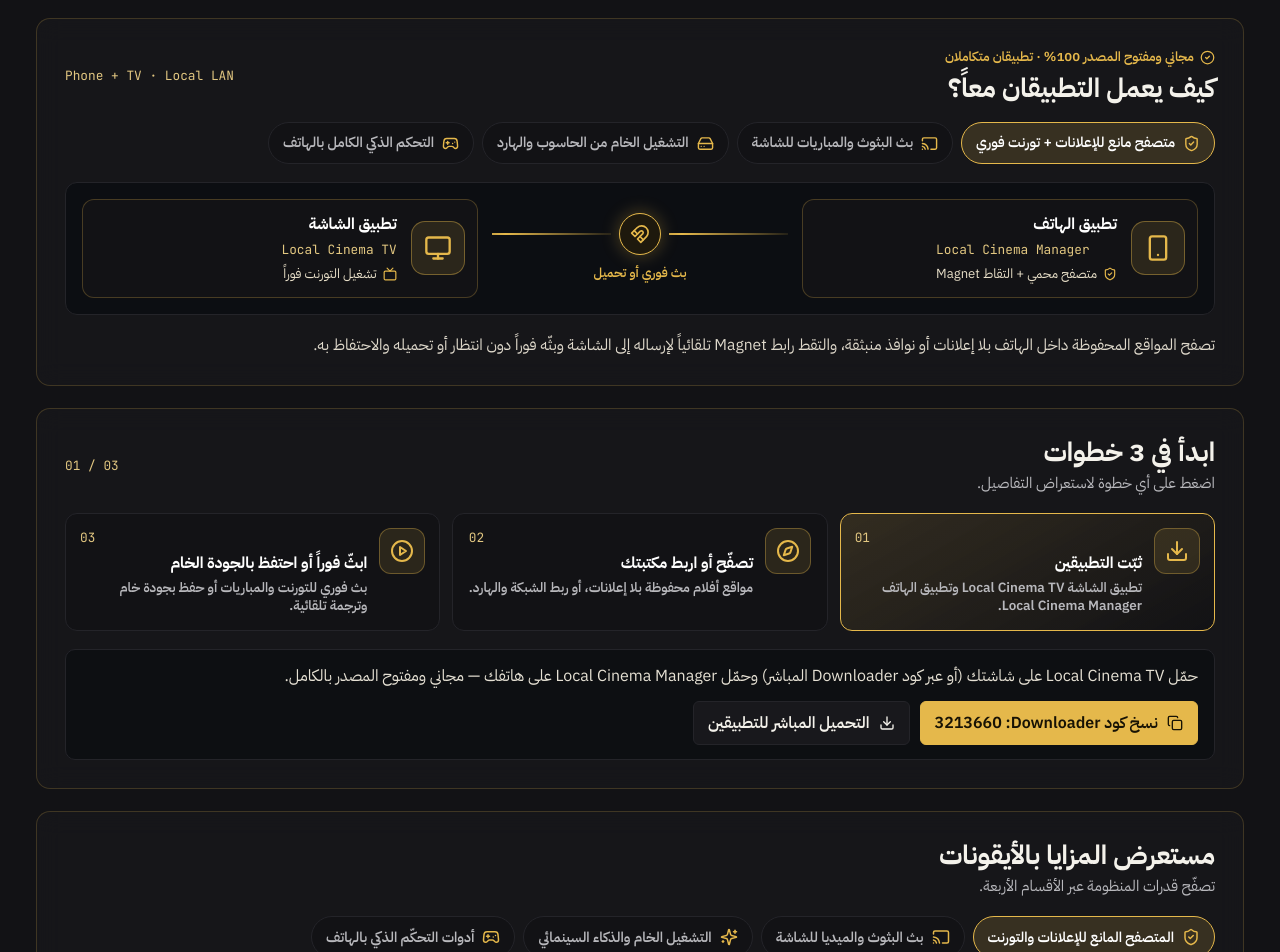
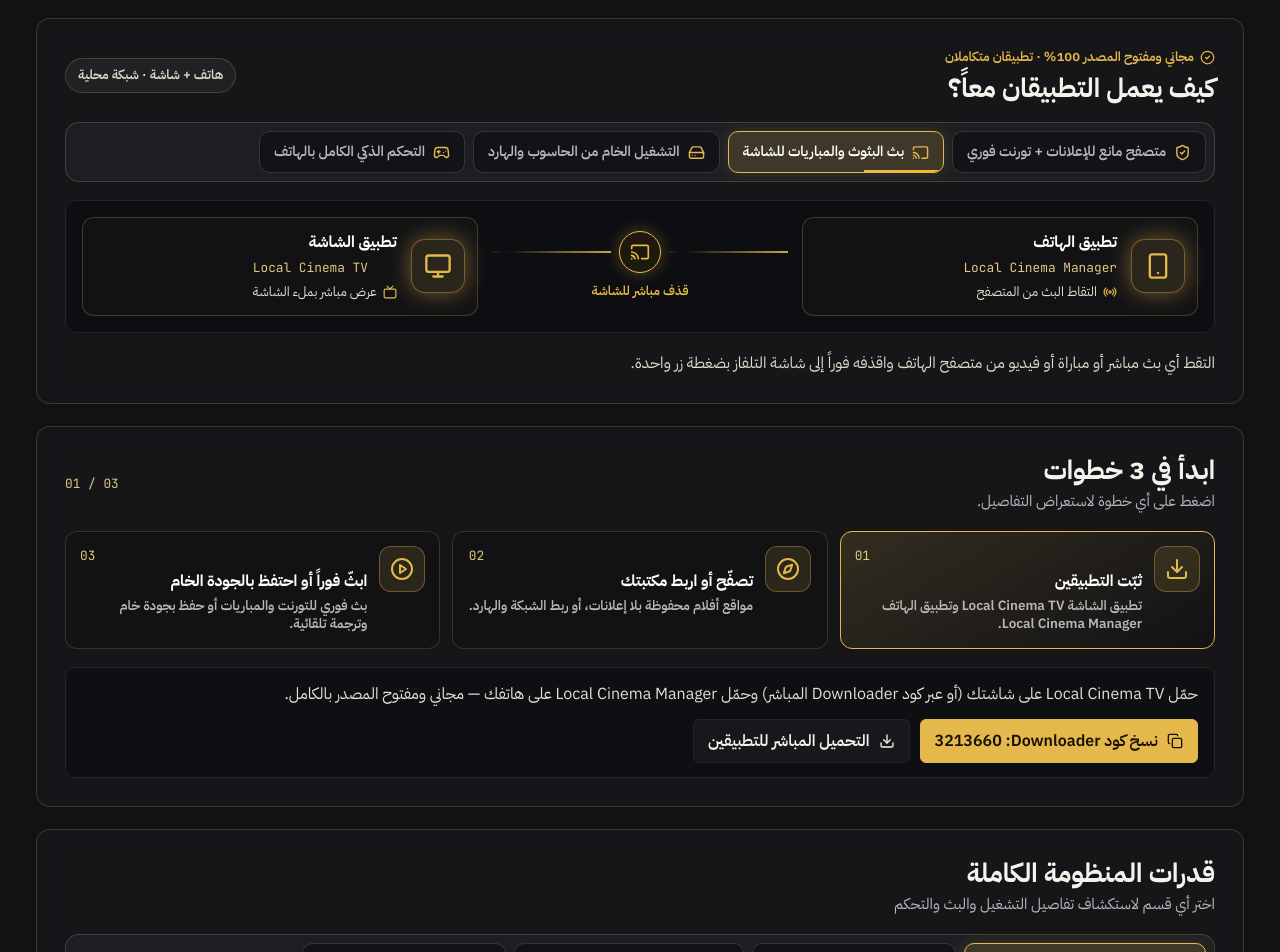
Before and after one commit to alnouri96/meedx, a React (Vite) app: page / in a window 1280 px wide. Shown: the part 1460-2412 px from the top of the page. Built offline with nearby package versions, Linux system fonts and the light colour scheme.

Commit message:
Improve interactive showcase UX, copy localization, auto-cycle, and animations

```diff
--- a/src/InteractiveShowcase.jsx
+++ b/src/InteractiveShowcase.jsx
@@ -1,4 +1,4 @@
-import React, { useState } from 'react';
+import React, { useState, useEffect } from 'react';
 import {
   ShieldCheck, ShieldOff, Magnet, Cast, Radio, HardDrive, Server,
   Smartphone, Monitor, MousePointer2, Gamepad2, Download, Compass,
@@ -9,10 +9,19 @@ import {
 
 export function InteractiveShowcase({ t, L, copy }) {
   const [scenario, setScenario] = useState(0);
+  const [autoPlay, setAutoPlay] = useState(true);
   const [step, setStep] = useState(0);
   const [tab, setTab] = useState(0);
   const [torrentMode, setTorrentMode] = useState('stream');
   const [activeBento, setActiveBento] = useState(0);
+
+  useEffect(() => {
+    if (!autoPlay) return;
+    const id = setInterval(() => {
+      setScenario((prev) => (prev + 1) % 4);
+    }, 5000);
+    return () => clearInterval(id);
+  }, [autoPlay]);
 
   const scenarios = [
     {
@@ -130,7 +139,7 @@ export function InteractiveShowcase({ t, L, copy }) {
         {
           icon: Magnet,
           title: t('التقاط تلقائي لروابط التورنت', 'Auto Magnet & Torrent Catch'),
-          text: t(<>يلتقط أي رابط تورنت ({L('Magnet')} / {L('.torrent')}) بمجرد الضغط عليه داخل المتصفح.</>, 'Automatically captures any Magnet or .torrent link the moment you tap it.'),
+          text: t(<>يلتقط أي رابط تورنت ({L('Magnet / .torrent')}) بمجرد الضغط عليه داخل المتصفح.</>, 'Automatically captures any Magnet or .torrent link the moment you tap it.'),
         },
         {
           icon: torrentMode === 'stream' ? Radio : Download,
@@ -231,29 +240,33 @@ export function InteractiveShowcase({ t, L, copy }) {
             <span className="sc-kicker"><CheckCircle2 size={15} /> {t('مجاني ومفتوح المصدر 100% · تطبيقان متكاملان', '100% Free & Open Source · Two Synchronized Apps')}</span>
             <h3>{t('كيف يعمل التطبيقان معاً؟', 'How do both apps work together?')}</h3>
           </div>
-          <code dir="ltr">Phone + TV · Local LAN</code>
+          <span className="sc-lan-pill">{t('هاتف + شاشة · شبكة محلية', 'Phone + TV · Local LAN')}</span>
         </div>
 
         <div className="sc-scenarios" role="tablist" aria-label={t('سيناريوهات العمل', 'Workflow scenarios')}>
           {scenarios.map((item, idx) => {
             const Icon = item.icon;
+            const isActive = scenario === idx;
             return (
               <button
                 key={item.id}
                 type="button"
                 role="tab"
-                aria-selected={scenario === idx}
-                className={'sc-pill' + (scenario === idx ? ' active' : '')}
-                onClick={() => setScenario(idx)}
+                aria-selected={isActive}
+                className={'sc-pill' + (isActive ? ' active' : '')}
+                onClick={() => { setAutoPlay(false); setScenario(idx); }}
+                onMouseEnter={() => setAutoPlay(false)}
+                onFocus={() => setAutoPlay(false)}
               >
                 <Icon size={17} />
                 <span>{item.label}</span>
+                {isActive && autoPlay && <span key={scenario} className="sc-progress" aria-hidden="true" />}
               </button>
             );
           })}
         </div>
 
-        <div className="sc-diagram">
+        <div key={activeScenario.id + '-diag'} className="sc-diagram sc-animate">
           <div className="sc-node">
             <div className="sc-icon-ring"><Smartphone size={28} /></div>
             <div className="sc-node-text">
@@ -282,7 +295,7 @@ export function InteractiveShowcase({ t, L, copy }) {
           </div>
         </div>
 
-        <p className="sc-arch-desc">{activeScenario.desc}</p>
+        <p key={activeScenario.id + '-desc'} className="sc-arch-desc sc-animate">{activeScenario.desc}</p>
       </section>
 
       <section className="sc-card sc-walk" aria-label={t('ابدأ في 3 خطوات', 'Start in 3 steps')}>
@@ -316,7 +329,7 @@ export function InteractiveShowcase({ t, L, copy }) {
           })}
         </div>
 
-        <div className="sc-step-detail">
+        <div key={activeStep.num} className="sc-step-detail sc-animate">
           <p>{activeStep.body}</p>
           {activeStep.hasCode && (
             <div className="sc-step-actions">
@@ -333,11 +346,11 @@ export function InteractiveShowcase({ t, L, copy }) {
         </div>
       </section>
 
-      <section className="sc-card sc-features" aria-label={t('مستعرض المزايا التفاعلي', 'Interactive feature explorer')}>
+      <section className="sc-card sc-features" aria-label={t('قدرات المنظومة الكاملة', 'Full Ecosystem Capabilities')}>
         <div className="sc-head">
           <div>
-            <h3>{t('مستعرض المزايا بالأيقونات', 'Feature explorer')}</h3>
-            <p>{t('تصفّح قدرات المنظومة عبر الأقسام الأربعة.', 'Explore every capability across four interactive tabs.')}</p>
+            <h3>{t('قدرات المنظومة الكاملة', 'Full Ecosystem Capabilities')}</h3>
+            <p>{t('اختر أي قسم لاستكشاف تفاصيل التشغيل والبث والتحكم', 'Select a category to explore playback, streaming, and control features')}</p>
           </div>
         </div>
 
@@ -360,7 +373,7 @@ export function InteractiveShowcase({ t, L, copy }) {
           })}
         </div>
 
-        <div className="sc-feature-grid" role="tabpanel">
+        <div key={activeTab.id} className="sc-feature-grid sc-animate" role="tabpanel">
           {activeTab.cards.map((card) => {
             const Icon = card.icon;
             return (
--- a/src/showcase.css
+++ b/src/showcase.css
@@ -5,15 +5,19 @@
 .sc-head p{margin:4px 0 0;font-size:.95rem}
 .sc-kicker{display:inline-flex;align-items:center;gap:6px;font-size:.82rem;font-weight:600;color:var(--color-gold);margin-bottom:6px}
 .sc-free-pill{padding:6px 12px;border-radius:999px;background:rgba(229,184,75,.14);border:1px solid rgba(229,184,75,.38);color:var(--color-gold);font-size:.82rem;font-weight:700}
+.sc-lan-pill{padding:6px 12px;border-radius:999px;background:rgba(255,255,255,.05);border:1px solid rgba(255,255,255,.15);color:#dfd9cb;font-size:.82rem;font-weight:600}
 
-.sc-scenarios,.sc-tabs{display:flex;flex-wrap:wrap;gap:8px}
-.sc-pill,.sc-tab{min-height:42px;padding:8px 14px;border-radius:999px;background:var(--color-panel);border:1px solid var(--color-edge);color:var(--muted);font-size:.88rem;display:inline-flex;align-items:center;gap:8px}
+.sc-scenarios,.sc-tabs{display:flex;flex-wrap:wrap;gap:8px;padding:8px;background:rgba(255,255,255,.04);border:1px solid rgba(255,255,255,.15);border-radius:14px}
+.sc-pill,.sc-tab{position:relative;overflow:hidden;cursor:pointer;min-height:42px;padding:8px 14px;border-radius:10px;background:rgba(18,18,22,.82);border:1px solid rgba(255,255,255,.14);color:var(--muted);font-size:.88rem;display:inline-flex;align-items:center;gap:8px;transition:transform .2s ease,border-color .2s ease,background-color .2s ease,color .2s ease,box-shadow .2s ease}
+.sc-pill:hover,.sc-tab:hover{border-color:rgba(251,191,36,.5);background:rgba(255,255,255,.08);color:#fff;transform:translateY(-2px)}
 .sc-pill svg,.sc-tab svg{color:var(--color-gold);flex:none}
-.sc-pill.active,.sc-tab.active{background:rgba(229,184,75,.16);border-color:var(--color-gold);color:#fff}
+.sc-pill.active,.sc-tab.active{background:rgba(229,184,75,.16);border-color:var(--color-gold);color:#fff;box-shadow:0 0 16px rgba(229,184,75,.16)}
+.sc-progress{position:absolute;inset-inline:0;bottom:0;height:2.5px;background:linear-gradient(90deg,#e5b84b,#fbbf24);transform-origin:0 50%;animation:scProgress 5s linear forwards}
+[dir="rtl"] .sc-progress{transform-origin:100% 50%}
 
 .sc-diagram{display:grid;grid-template-columns:minmax(0,1fr) minmax(170px,.75fr) minmax(0,1fr);align-items:center;gap:14px;padding:16px;background:rgba(11,13,16,.78);border:1px solid var(--color-edge);border-radius:12px}
 .sc-node{display:flex;align-items:center;gap:14px;padding:12px;background:var(--color-panel);border:1px solid rgba(229,184,75,.25);border-radius:12px;min-width:0}
-.sc-icon-ring{width:54px;height:54px;flex:none;border-radius:14px;display:grid;place-items:center;background:rgba(229,184,75,.12);border:1px solid rgba(229,184,75,.4);color:var(--color-gold)}
+.sc-icon-ring{width:54px;height:54px;flex:none;border-radius:14px;display:grid;place-items:center;background:rgba(229,184,75,.12);border:1px solid rgba(229,184,75,.4);color:var(--color-gold);animation:scGlow 3.2s ease-in-out infinite}
 .sc-node-text{display:grid;gap:4px;min-width:0}
 .sc-node-text strong{font-size:.98rem;color:#fff}
 .sc-node-badge{display:inline-flex;align-items:center;gap:6px;font-size:.82rem;color:#e8dfc8}
@@ -21,15 +25,20 @@
 
 .sc-bridge{display:grid;justify-items:center;gap:8px;text-align:center}
 .sc-bridge-track{width:100%;display:flex;align-items:center;justify-content:center;gap:8px}
-.sc-bridge-core{width:42px;height:42px;border-radius:50%;display:grid;place-items:center;background:#1e190d;border:1.5px solid var(--color-gold);color:var(--color-gold);box-shadow:0 0 18px rgba(229,184,75,.32);flex:none}
+.sc-bridge-core{width:42px;height:42px;border-radius:50%;display:grid;place-items:center;background:#1e190d;border:1.5px solid var(--color-gold);color:var(--color-gold);box-shadow:0 0 18px rgba(229,184,75,.32);flex:none;animation:scGlow 2.4s ease-in-out infinite}
 .sc-pulse{flex:1;height:2px;background:linear-gradient(90deg,transparent,var(--color-gold),transparent);background-size:200% 100%;animation:scFlow 1.8s linear infinite}
 .sc-pulse.delay{animation-delay:.9s}
 .sc-bridge-label{font-size:.8rem;font-weight:600;color:var(--color-gold)}
 .sc-arch-desc{margin:0;font-size:.98rem;color:#dfd9cb}
+.sc-animate{animation:scFadeUp .25s ease-out both}
 @keyframes scFlow{0%{background-position:200% 0}100%{background-position:-200% 0}}
+@keyframes scFadeUp{from{opacity:0;transform:translateY(8px)}to{opacity:1;transform:translateY(0)}}
+@keyframes scProgress{from{transform:scaleX(0)}to{transform:scaleX(1)}}
+@keyframes scGlow{0%,100%{box-shadow:0 0 14px rgba(229,184,75,.22)}50%{box-shadow:0 0 24px rgba(229,184,75,.48)}}
 
 .sc-steps{display:grid;grid-template-columns:repeat(3,minmax(0,1fr));gap:12px}
-.sc-step-btn{display:flex;align-items:flex-start;gap:12px;text-align:start;padding:14px;border-radius:12px;background:var(--color-panel);border:1px solid var(--color-edge);min-height:auto}
+.sc-step-btn{cursor:pointer;display:flex;align-items:flex-start;gap:12px;text-align:start;padding:14px;border-radius:12px;background:var(--color-panel);border:1px solid rgba(255,255,255,.14);min-height:auto;transition:transform .2s ease,border-color .2s ease,background-color .2s ease}
+.sc-step-btn:hover{border-color:rgba(251,191,36,.5);background:rgba(255,255,255,.06);transform:translateY(-2px)}
 .sc-step-btn.active{border-color:var(--color-gold);background:linear-gradient(150deg,rgba(229,184,75,.14),rgba(18,18,21,.95))}
 .sc-step-icon{width:46px;height:46px;flex:none;border-radius:12px;display:grid;place-items:center;background:rgba(229,184,75,.12);border:1px solid rgba(229,184,75,.35);color:var(--color-gold)}
 .sc-step-meta{display:grid;gap:3px;min-width:0}
@@ -46,16 +55,23 @@
 .sc-feature-item p{margin:0;font-size:.9rem;line-height:1.5}
 .sc-gold-badge{width:38px;height:38px;flex:none;border-radius:10px;display:grid;place-items:center;background:rgba(229,184,75,.14);border:1px solid rgba(229,184,75,.36);color:var(--color-gold)}
 .sc-mini-switch{display:flex;flex-wrap:wrap;gap:8px;margin-top:4px}
-.sc-mini-switch button{min-height:36px;padding:6px 10px;font-size:.8rem;border-radius:8px;background:rgba(11,13,16,.8)}
+.sc-mini-switch button{cursor:pointer;min-height:36px;padding:6px 10px;font-size:.8rem;border-radius:8px;background:rgba(11,13,16,.8);border:1px solid rgba(255,255,255,.14);transition:border-color .2s ease,background-color .2s ease}
+.sc-mini-switch button:hover{border-color:rgba(251,191,36,.5)}
 .sc-mini-switch button.active{border-color:var(--color-gold);background:rgba(229,184,75,.18);color:var(--color-gold)}
 
 .sc-bento-grid{display:grid;grid-template-columns:repeat(4,minmax(0,1fr));gap:10px}
-.sc-bento-item{padding:12px;border-radius:12px;background:var(--color-panel);border:1px solid var(--color-edge);display:flex;align-items:center;gap:10px;text-align:start;min-height:58px}
+.sc-bento-item{cursor:pointer;padding:12px;border-radius:12px;background:var(--color-panel);border:1px solid rgba(255,255,255,.14);display:flex;align-items:center;gap:10px;text-align:start;min-height:58px;transition:transform .2s ease,border-color .2s ease,background-color .2s ease}
 .sc-bento-item strong{font-size:.88rem;color:#f4f2eb;line-height:1.3}
-.sc-bento-item.active,.sc-bento-item:hover{border-color:var(--color-gold);background:rgba(229,184,75,.12)}
+.sc-bento-item:hover{transform:translateY(-2px);border-color:rgba(251,191,36,.5);background:rgba(255,255,255,.06)}
+.sc-bento-item.active{border-color:var(--color-gold);background:rgba(229,184,75,.12)}
 .sc-bento-status{padding:12px 14px;border-radius:10px;background:rgba(11,13,16,.72);border:1px solid rgba(229,184,75,.25);font-size:.92rem}
 .sc-bento-status strong{color:var(--color-gold)}
 .sc-bento-status span{color:#e6e1d4}
+
+@media (prefers-reduced-motion: reduce){
+  .sc-animate,.sc-pulse,.sc-progress,.sc-icon-ring,.sc-bridge-core{animation:none !important}
+  .sc-pill,.sc-tab,.sc-step-btn,.sc-bento-item{transition:none !important}
+}
 
 @media(max-width:960px){
   .sc-diagram,.sc-steps,.sc-bento-grid{grid-template-columns:minmax(0,1fr)}
```
